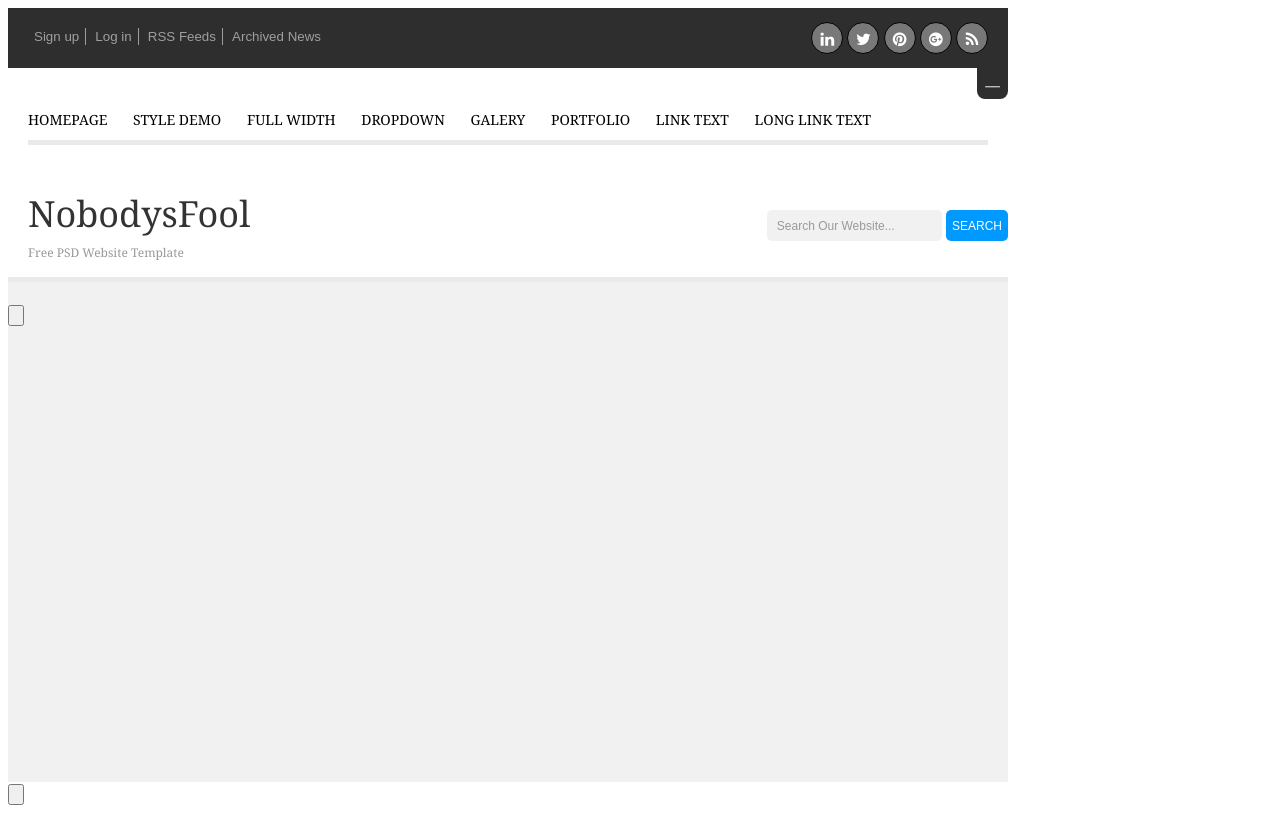
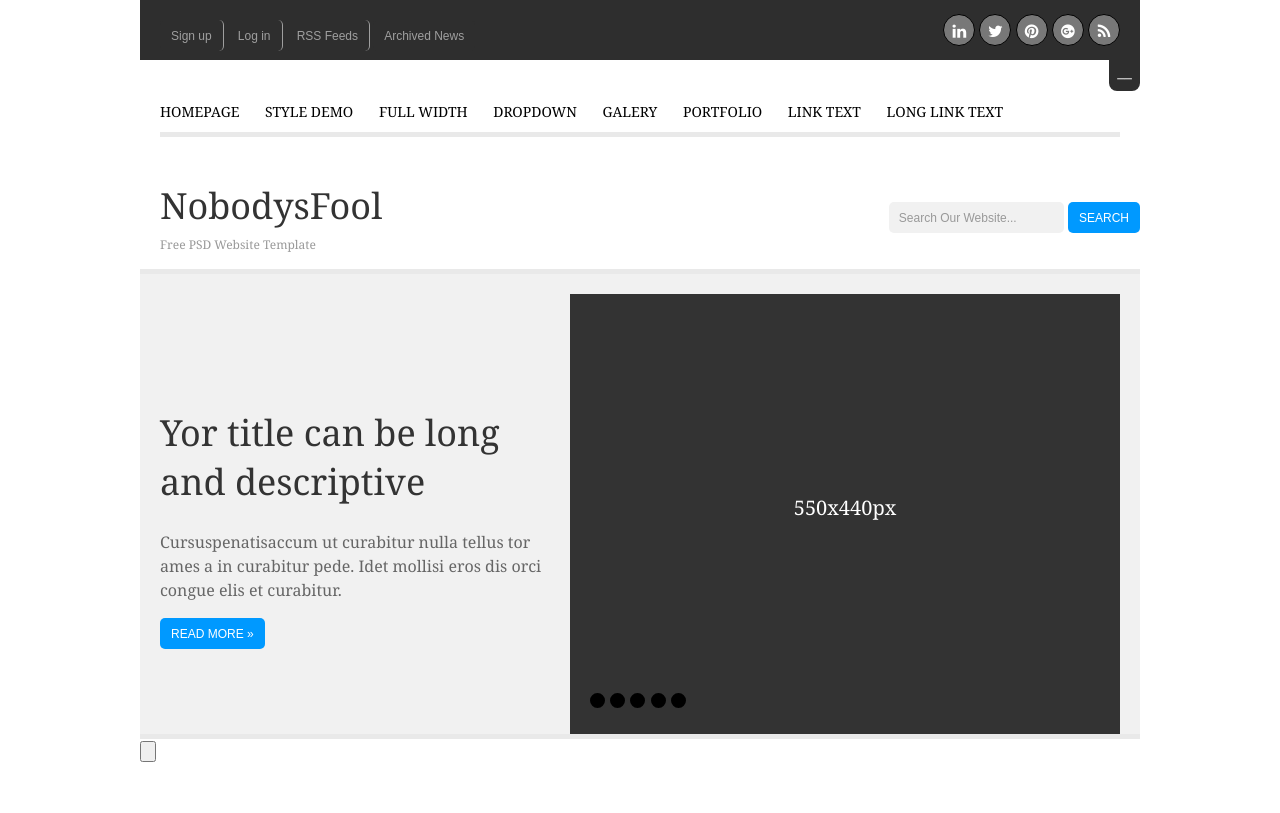
Before and after one commit to ingavaranaviciute/nd5-fotosopas-, a plain HTML site: page index.html in a window 1280 px wide. Drawn offline with Linux system fonts and the light colour scheme.

Commit message:
pridetas "posteris"

```diff
--- a/index.html
+++ b/index.html
@@ -74,22 +74,32 @@
 
          <div id="input">
              <input type="search" placeholder="Search Our Website...">
-             <button>SEARCH</button>
+             <button class="btn">SEARCH</button>
          </div>
 
      </div>
 
     <div id="poster">
 
-        <div>
+        <div class="text">
 
-            <h2></h2>
-            <h4></h4>
-            <input type="button">
+            <h1>Yor title can be long and descriptive</h1>
+            <p>Cursuspenatisaccum ut curabitur nulla tellus tor ames a in curabitur pede. Idet mollisi eros dis
+                orci  congue elis et curabitur.</p>
+            <button>READ MORE &raquo;</button>
 
         </div>
 
-        <div class="left">
+        <div class="slider">
+            550x440px
+
+            <div class="controls">
+                <div></div>
+                <div></div>
+                <div></div>
+                <div></div>
+                <div></div>
+            </div>
 
         </div>
 
--- a/style.scss
+++ b/style.scss
@@ -1,10 +1,16 @@
 *{
   box-sizing: border-box;
+}
+
+body{
+  margin:0;
 }
 
 #container{
   width: 1000px;
   font-family: Georgia, serif;
+  margin-left: auto;
+  margin-right: auto;
 }
 
 header{
@@ -126,6 +132,17 @@ header{
   }
 }
 
+button, .btn{
+  border-radius:5px;
+  border: none;
+  background-color: #0099ff;
+  height: 31px;
+  color: white;
+  font-weight: 100;
+  font-size: 12px;
+  padding: 8px 11px;
+}
+
 #input{
   float: right;
   padding-top: 45px;
@@ -142,15 +159,7 @@ header{
     padding-right: 10px;
   }
 
-  button{
-    border-radius:5px;
-    border: none;
-    background-color: #0099ff;
-    height: 31px;
-    color: white;
-    font-weight: 100;
-    font-size: 12px;
-  }
+
 
 }
 
@@ -172,8 +181,62 @@ $placeholderColor: #999999;
   color: $placeholderColor;
 }
 
+$padding:20px;
+
 #poster{
-  height: 500px;
   background-color: #f1f1f1;
   overflow: hidden;
+  padding: $padding $padding 0;
+  border-bottom: 5px solid #e9e9e9;
+
+  h1{
+    font-size: 36px;
+    font-weight: 100;
+    color: #333333;
+  }
+
+  p{
+    font-size: 16px;
+    font-weight: 100;
+    color: #666666;
+    line-height: 1.5;
+  }
+
+  .text{
+    padding-top: 90px;
+    padding-right: $padding;
+    float: left;
+    width: 410px;
+  }
+  .slider{
+    float: left;
+    background-color: #333333;
+    width: 550px;
+    height: 440px;
+    color: white;
+    font-size: 20px;
+    padding-top: 200px;
+    text-align: center;
+    position: relative;
+
+    .controls{
+      position: absolute;
+      bottom: 20px;
+      left: 20px;
+
+      div{
+        display: inline-block;
+        height: 15px;
+        width: 15px;
+        border: 4px solid black;
+        border-radius: 8px;
+        background-color: black;
+
+        &:hover{
+          background-color: transparent;
+          cursor: pointer;
+        }
+      }
+    }
+  }
 }
```
Also changed, not shown: style.css, 1 other file.
